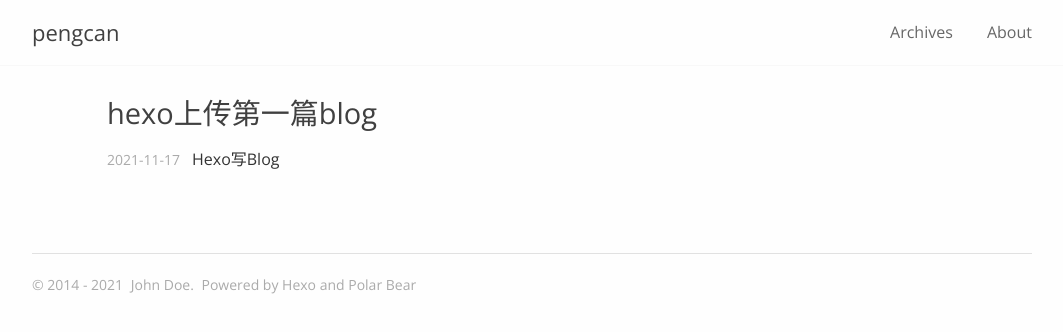
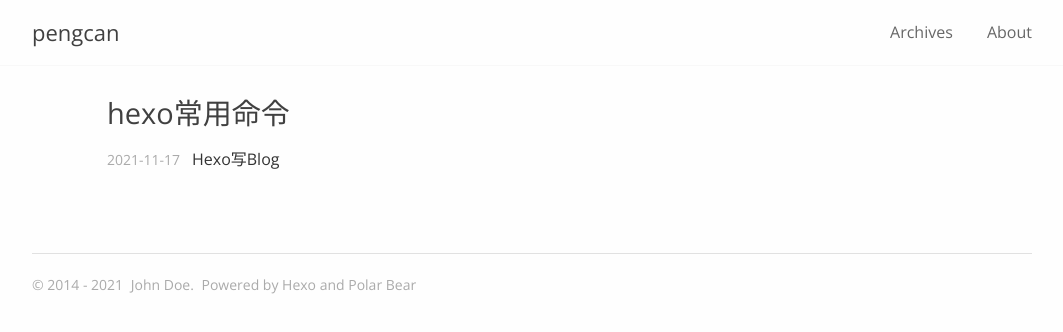
Before and after one commit to Nov09/Nov09.github.io, a plain HTML site: page tags/hexo常用命令/index.html in a window 1280 px wide. Shown: the whole page, without its empty margins (108-1171 px from the left). Drawn offline with nearby package versions, Linux system fonts and the light colour scheme.

Commit message:
Site updated: 2021-11-17 15:32:12

```diff
--- a/tags/hexo上传第一篇blog/index.html
+++ b/tags/hexo常用命令/index.html
@@ -28,12 +28,12 @@
 
 
 
-<link rel="canonical" href="http://example.com/tags/hexo上传第一篇blog/"/>
+<link rel="canonical" href="http://example.com/tags/hexo常用命令/"/>
 
 
 <meta property="og:type" content="website">
 <meta property="og:title" content="pengcan">
-<meta property="og:url" content="http://example.com/tags/hexo%E4%B8%8A%E4%BC%A0%E7%AC%AC%E4%B8%80%E7%AF%87blog/index.html">
+<meta property="og:url" content="http://example.com/tags/hexo%E5%B8%B8%E7%94%A8%E5%91%BD%E4%BB%A4/index.html">
 <meta property="og:site_name" content="pengcan">
 <meta property="og:locale" content="en_US">
 <meta property="article:author" content="John Doe">
@@ -64,7 +64,7 @@
 
     <title>
 
-    hexo上传第一篇blog - pengcan
+    hexo常用命令 - pengcan
 
 </title>
   <meta name="generator" content="Hexo 5.4.0"></head>
@@ -112,7 +112,7 @@
 
 
         <div class="archive-title tag">
-          <h2 class="archive-name">hexo上传第一篇blog</h2>
+          <h2 class="archive-name">hexo常用命令</h2>
         </div>
 
 
```
Also changed, not shown: 2021/11/17/Hexo写Blog/index.html (+4 -4 lines), index.html (+1 -1 lines).
